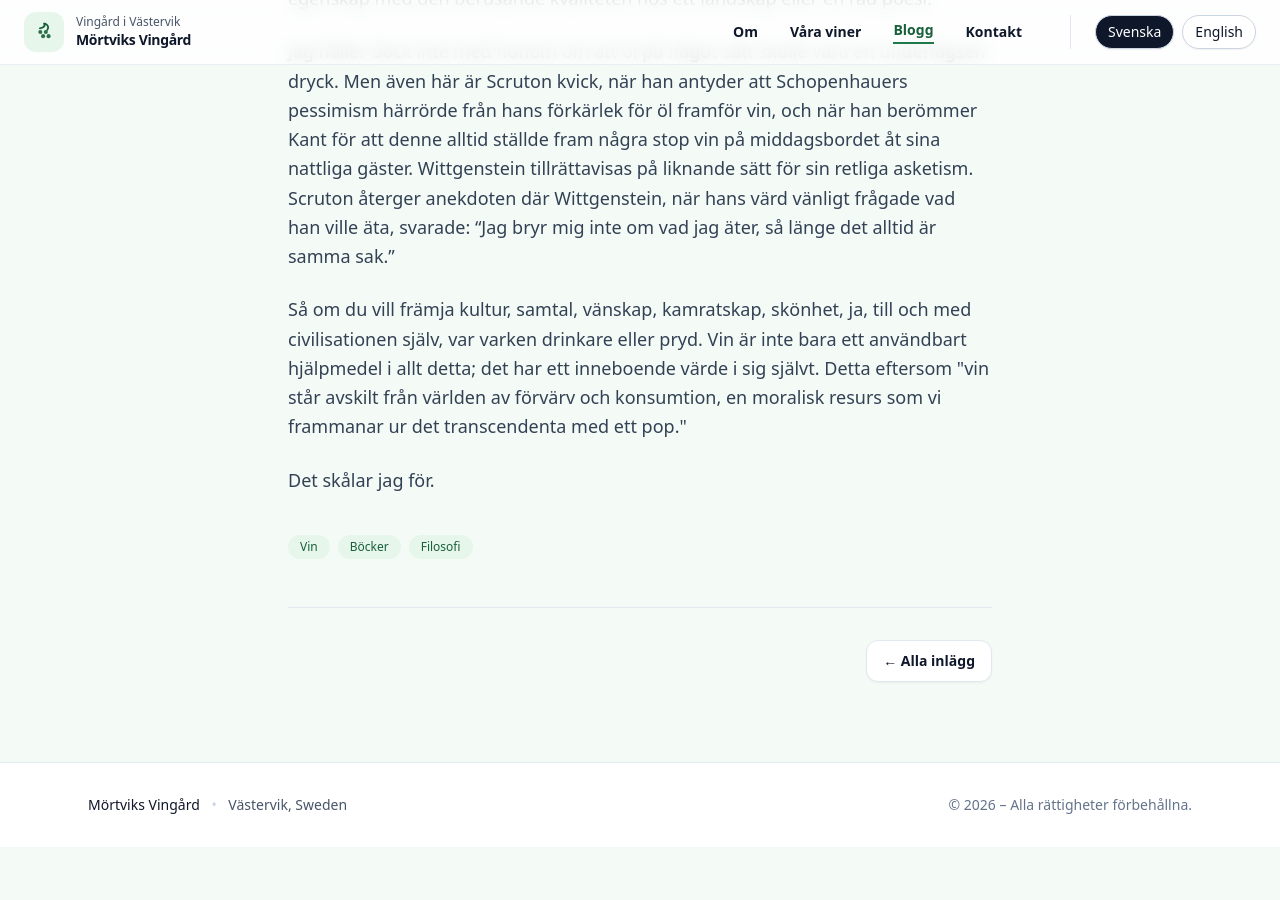
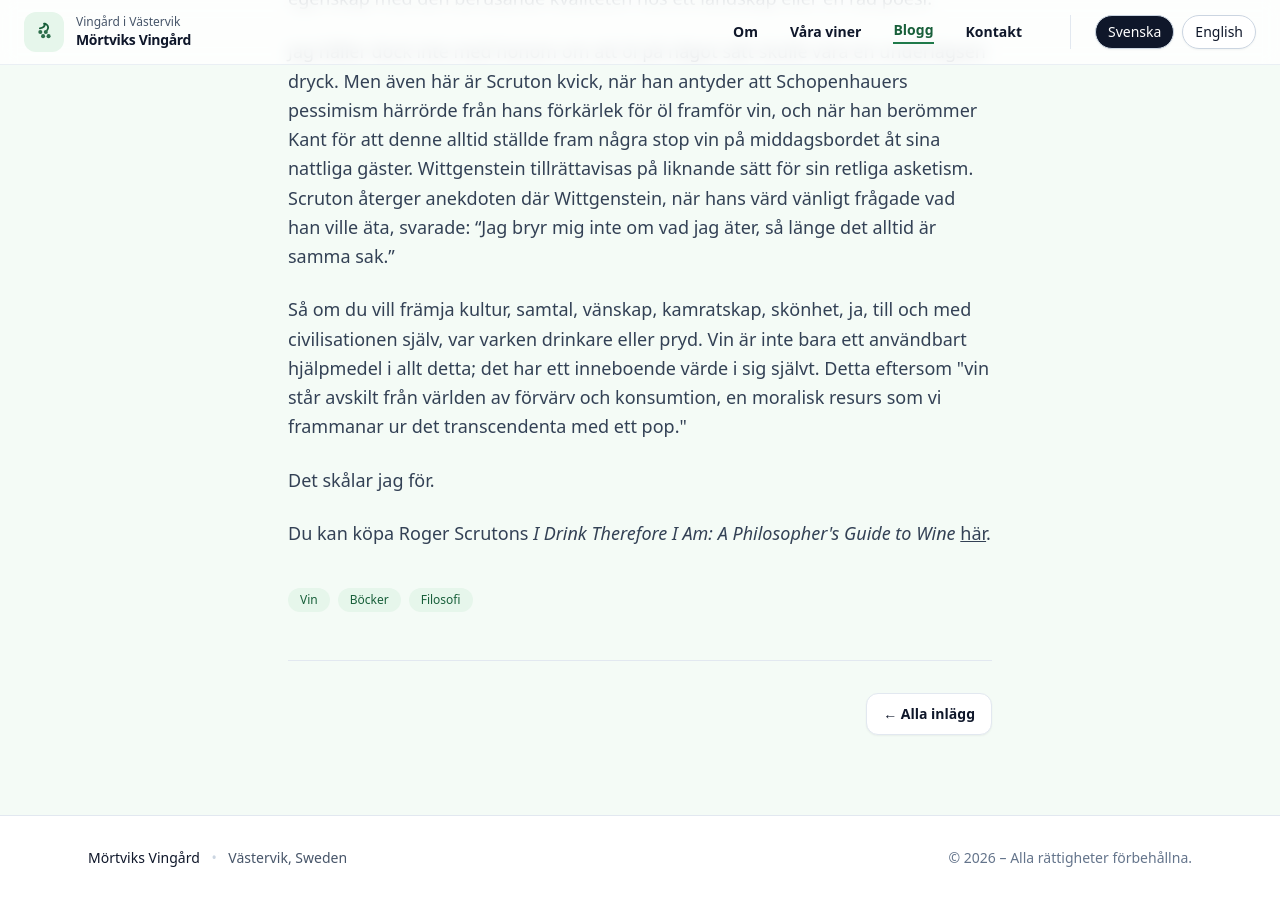
Before and after one commit to swedishpotato/mortviksvingard, a Jekyll site: the page built from _posts/2025-12-12-post-3.html, in a window 1280 px wide and 900 px high, scrolled down 3952 px. Built offline with Jekyll 4.4.1, drawn with Linux system fonts in a browser that asks for light colours; nearby versions of some CDN libraries; a script that is not in the unit is left out; before the commit the page ends 4799 px from its top, so only the background shows below that.

Commit message:
Add links

```diff
--- a/_posts/2025-12-12-post-3.html
+++ b/_posts/2025-12-12-post-3.html
@@ -114,6 +114,11 @@ permalink: /blog/post-3.html
               Det skålar jag för.
             </p>
 
+            <p>
+              Du kan köpa Roger Scrutons <em>I Drink Therefore I Am: A Philosopher's Guide to Wine</em>
+              <a href="https://www.amazon.se/Drink-Therefore-Am-Philosophers-Guide/dp/1472969871" target="_blank" rel="noopener noreferrer" style="text-decoration: underline;">här</a>.
+            </p>
+
           </div>
 
           <!-- Tags / category -->
@@ -220,6 +225,10 @@ permalink: /blog/post-3.html
               I'll drink to that.
             </p>
 
+            <p>
+              You can buy Roger Scruton's <em>I Drink Therefore I Am: A Philosopher's Guide to Wine</em>
+              <a href="https://www.amazon.se/Drink-Therefore-Am-Philosophers-Guide/dp/1472969871" target="_blank" rel="noopener noreferrer" style="text-decoration: underline;">here</a>.
+            </p>
           </div>
 
           <!-- Tags / category -->
```
